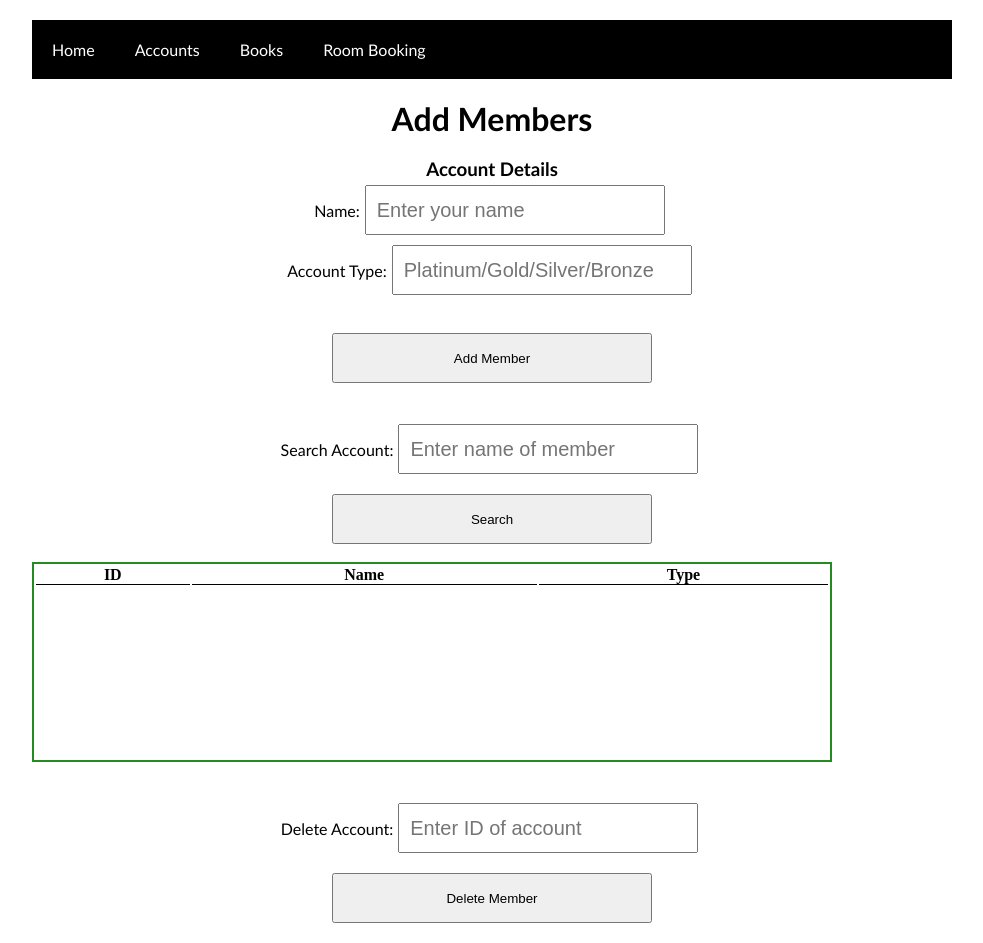
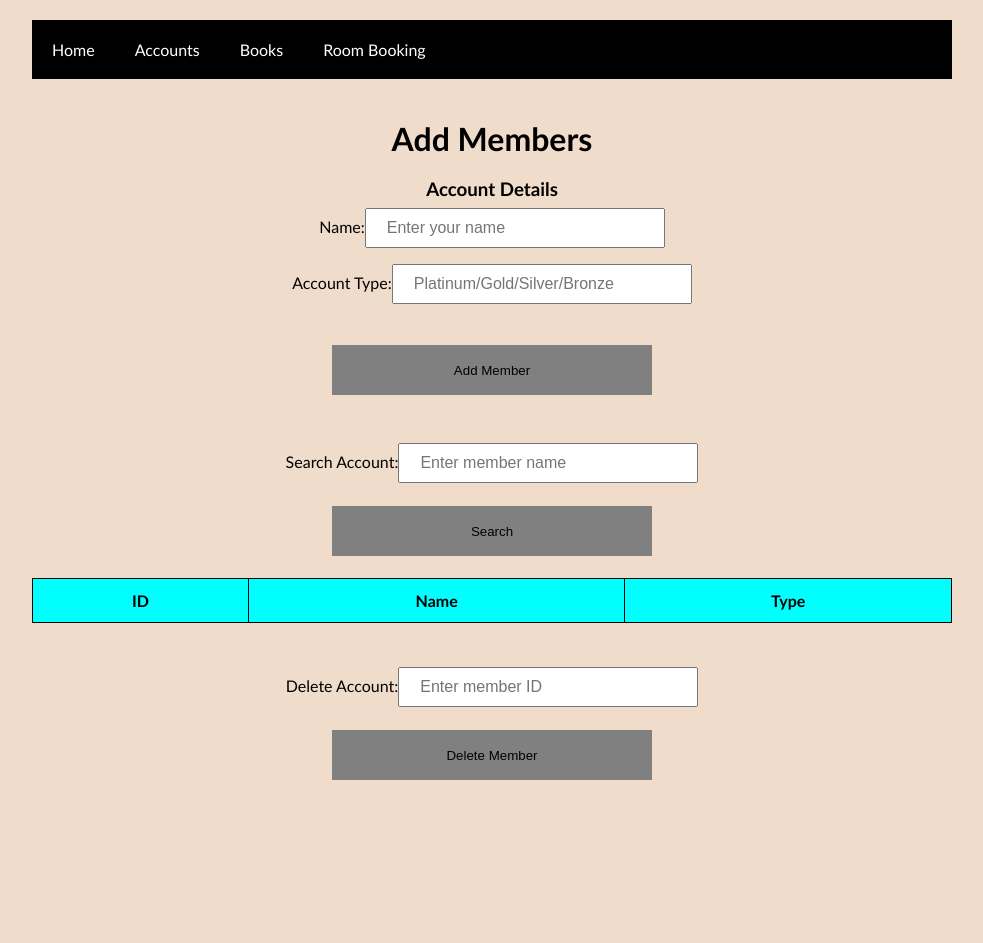
Before and after one commit to Arvind2002/DBS_lms, a React (Create React App) app in the folder frontend/: page /accounts in a window 1280 px wide. Shown: the whole page, without its empty margins (148-1131 px from the left). After the commit the page ends 804 px from the top, so only its background shows below. Built offline with nearby package versions, Linux system fonts and the light colour scheme.

Commit message:
looks nicer

```diff
--- a/frontend/public/index.html
+++ b/frontend/public/index.html
@@ -1,8 +1,9 @@
 <!DOCTYPE html>
+
 <html lang="en">
   <head>
     <meta charset="utf-8" />
-    <link rel="icon" href="%PUBLIC_URL%/favicon.ico" />
+    <link rel="icon" href="%PUBLIC_URL%/books.png" />
     <meta name="viewport" content="width=device-width, initial-scale=1" />
     <meta name="theme-color" content="#000000" />
     <meta
--- a/frontend/src/App.css
+++ b/frontend/src/App.css
@@ -25,18 +25,33 @@ html {
   box-sizing: border-box;
 }
 
+body {
+  background-color: hsla(28, 56%, 56%, 0.3);
+}
+
 input {
   width: 300px;
-  height: 50px;
-  font-size: 20px;
-  padding-left: 10px;
+  height: 40px;
+  font-size: 16px;
   margin: 5px;
+  padding: 12px 20px;
+  margin: 8px 0;
+  box-sizing: border-box;
 }
 
 button {
   width: 320px;
   height: 50px;
+
+  background-color: grey;
+  border: black;
+  color: white;
+  padding: 16px 32px;
+  text-decoration: none;
+  margin: 4px 2px;
+  cursor: pointer;
   margin-top: 15px;
+  color: black;
 }
 
 button:hover {
@@ -44,19 +59,25 @@ button:hover {
 }
 
 table {
-  border: 2px solid forestgreen;
-  width: 800px;
-  height: 200px;
-  align-items: center;
-  justify-content: center;
+  font-family: Calibri, sans-serif;
+  border-collapse: collapse;
+  width: 100%;
 }
 
-th {
-  border-bottom: 1px solid black;
+td, th {
+  border: 1px solid black;
+  padding: 8px;
 }
 
-td {
+tr:nth-child(even){background-color: #f2f2f2;}
+tr:hover {background-color: #ddd;}
+
+th {
+  padding-top: 12px;
+  padding-bottom: 12px;
   text-align: center;
+  background-color: aqua;
+  color: black;
 }
 
 *, *::before, *::after {
@@ -69,7 +90,7 @@ nav ul {
   list-style: none;
   display: flex;
   background-color: black;
-  margin-bottom: 20px;
+  margin-bottom: 40px;
 }
 
 nav li {
@@ -97,7 +118,6 @@ h3 {
 p {
   font-family: Calibri, sans-serif;
   margin-bottom: 15px;
-  color: lightblue;
 }
 
 li{
--- a/frontend/src/pages/accounts.js
+++ b/frontend/src/pages/accounts.js
@@ -88,7 +88,7 @@ const Accounts = () => {
                 <input
                     type = "text"
                     name = "memSearchName"
-                    placeholder = "Enter name of member"
+                    placeholder = "Enter member name"
                     onChange={(event) => {
                         setMemSearchName(event.target.value);
                     }}
@@ -105,7 +105,7 @@ const Accounts = () => {
                 <input
                     type = "text"
                     name = "type"
-                    placeholder = "Enter ID of account"
+                    placeholder = "Enter member ID"
                     onChange={(event) => {
                         setMemDeleteID(event.target.value);
                     }}
```
Also changed, not shown: frontend/public/books.png (added), frontend/public/manifest.json.
